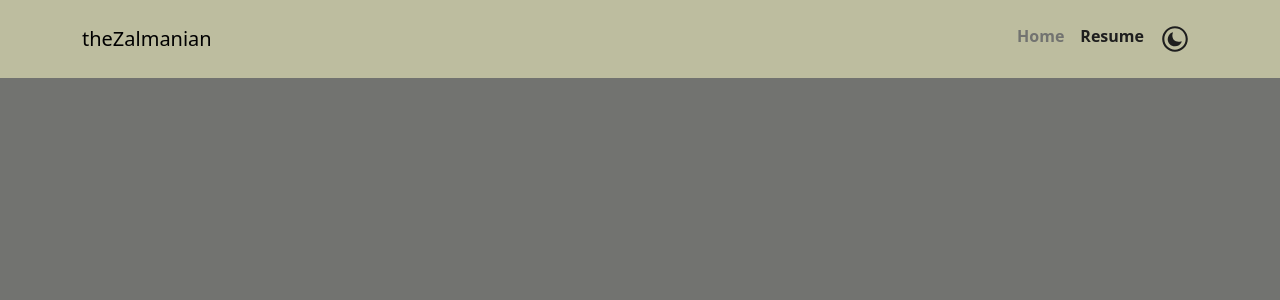
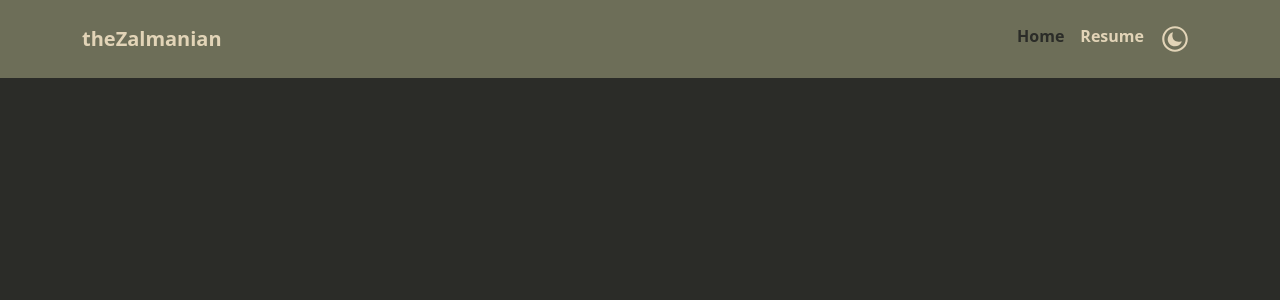
Before and after one commit to theZalmanian/Fall2023-SDEV305-TheZalmanian, a PHP site: page / in a window 1280 px wide. Shown: the top 300 px of the page. Run offline with PHP 8.4, Linux system fonts and the light colour scheme.

Commit message:
Updated dark mode palette

```diff
--- a/css/site.css
+++ b/css/site.css
@@ -1,15 +1,19 @@
 :root {
-    --primary-color: #727370;
-    --secondary-color: #bdbd9f;
-    --secondary-color-variant: #504f4f;
-    --accent-color: #1e1e1e;
-}
-
-[data-bs-theme=dark] {
     --primary-color: #2B2C28;
     --secondary-color: #6d6e58;
     --secondary-color-variant: #a5a889;
     --accent-color: #E2D4B7;
+
+    --bs-body-color: var(--primary-color);
+}
+
+[data-bs-theme=dark] {
+    --primary-color: #191a17;
+    --secondary-color: #4f4f40;
+    --secondary-color-variant: #82836c;
+    --accent-color: #a69a81;
+
+    --bs-body-color: var(--primary-color);
 }
 
 body {
@@ -21,6 +25,7 @@ nav.navbar {
     color: var(--accent-color);
 }
 
+.navbar .navbar-brand,
 .navbar-nav .nav-link {
     color: var(--accent-color);
     font-weight: bold;
```
